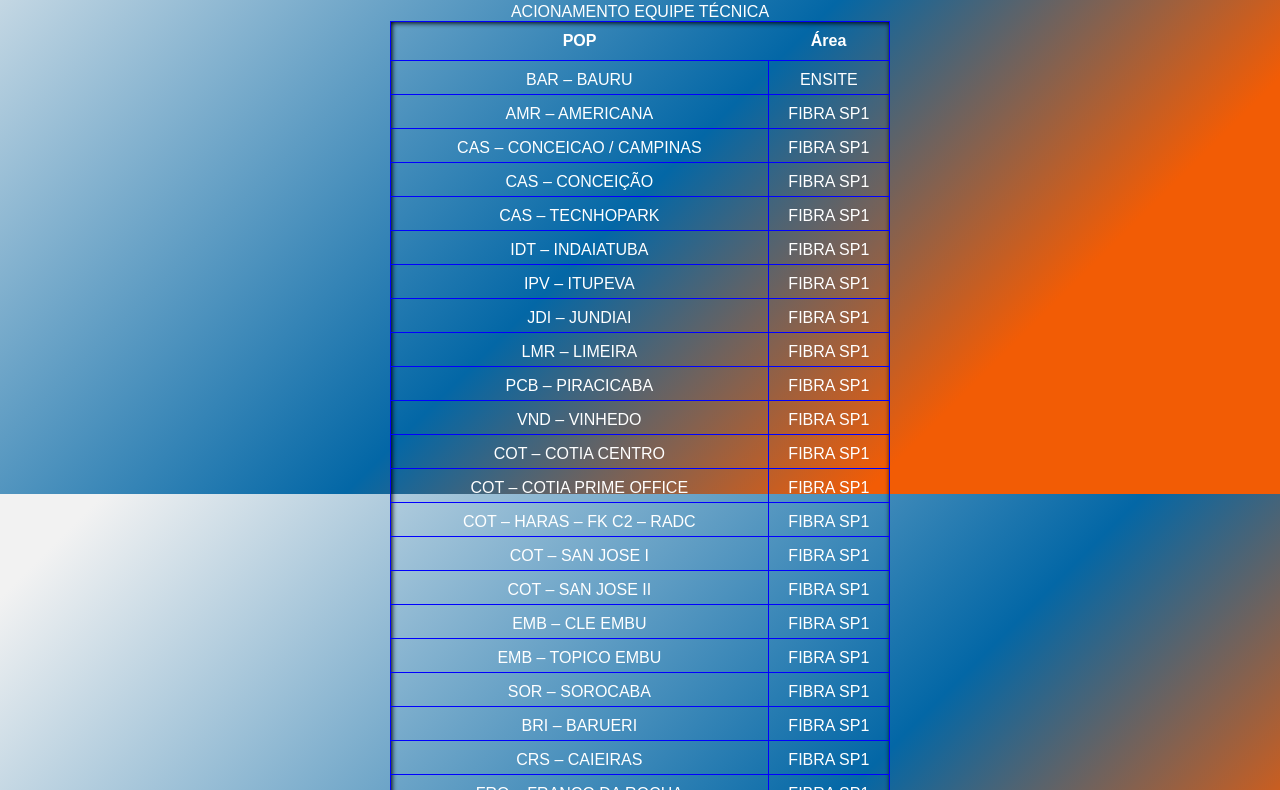
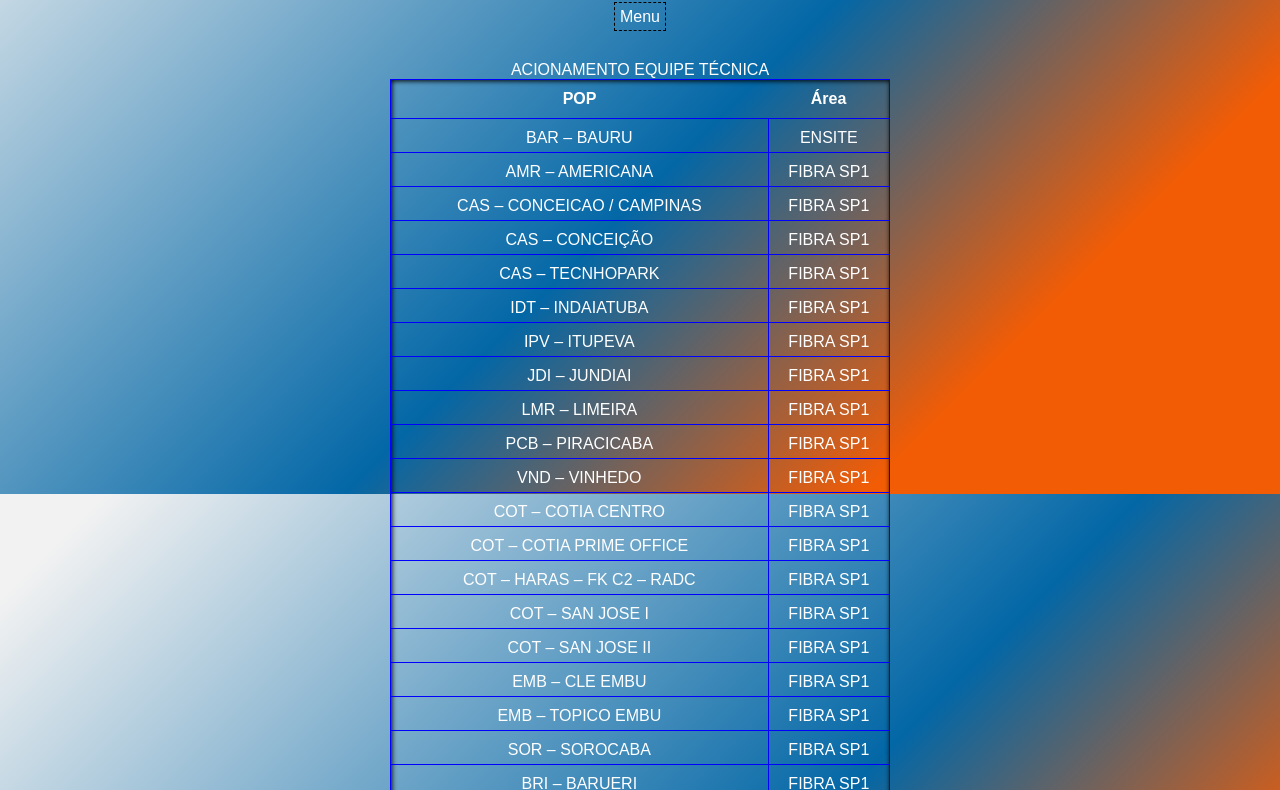
Before and after one commit to LawanSS/html-css, a plain HTML site: page americanet/Sps.html in a window 1280 px wide. Shown: the part 306-1096 px from the top of the page. Drawn offline with Linux system fonts and the light colour scheme.

Commit message:
ATT 003
Ajuste de link "menu" no SPS

```diff
--- a/americanet/Sps.html
+++ b/americanet/Sps.html
@@ -12,6 +12,8 @@
 <body>
 
     <img class="logo" src="imagens/logo-americanet.png" alt="logo americanet">
+
+    <p><a href="menu.html"> Menu</a></p>
 
     <table>
 
@@ -365,7 +367,7 @@
 
     </table>
 
-    <p>Navegação <a href="menu.html"> Menu</a></p>
+    <p><a href="menu.html"> Menu</a></p>
 
 
 </body>
```
